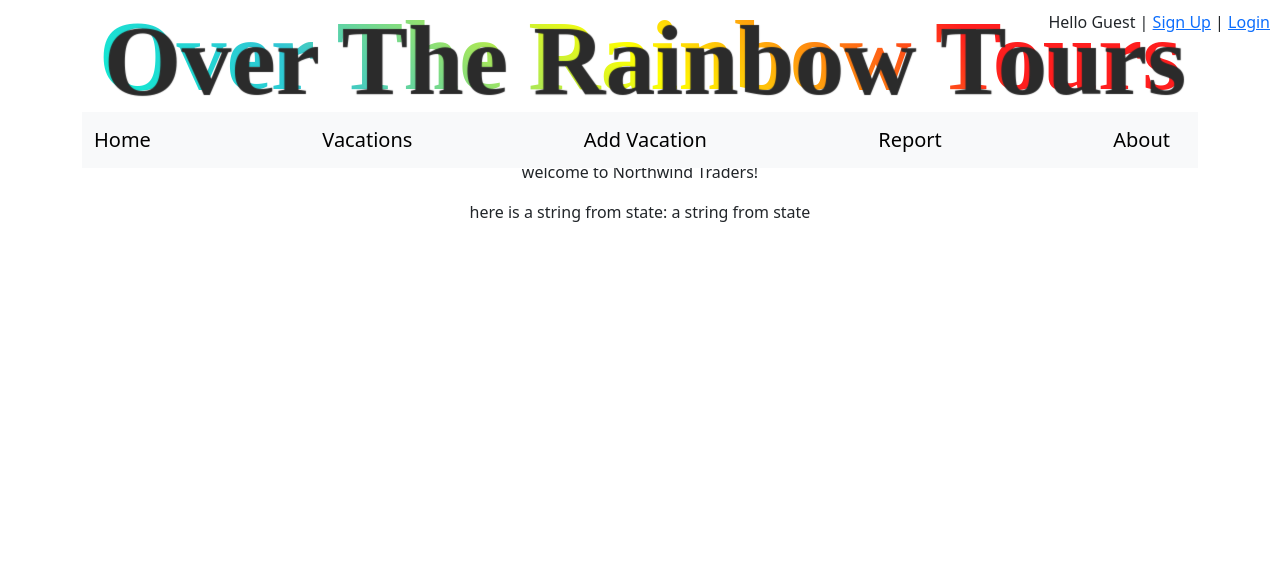
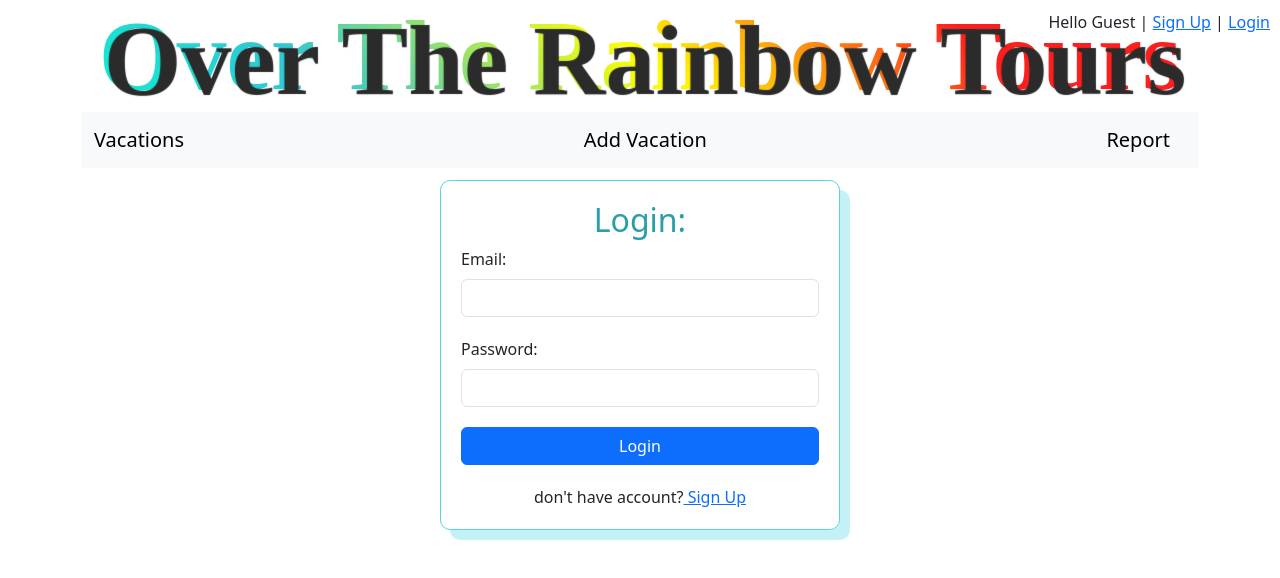
Before and after one commit to Mazalkr/vacations-management, a React (Create React App) app in the folder frontend/: page / in a window 1280 px wide. Shown: the top 578 px of the page. Built offline with nearby package versions, Linux system fonts and the light colour scheme; the HTML template or start-up script is replaced by a standard one; a web font is replaced by a local one; what notyf would draw is missing.

Commit message:
menu changes

```diff
--- a/frontend/src/components/layout/menu/Menu.tsx
+++ b/frontend/src/components/layout/menu/Menu.tsx
@@ -33,11 +33,9 @@ function Menu(): JSX.Element {
             <div className="container">
                 <nav className="navbar navbar-expand-lg bg-body-tertiary">
                     <div className="container-fluid">
-                        <NavLink className="navbar-brand" to="/home">Home</NavLink>
-                        <NavLink className="navbar-brand active" to="/vacations">Vacations</NavLink>
+                        <NavLink className="navbar-brand" to="/vacations">Vacations</NavLink>
                         <NavLink className="navbar-brand" to="/vacations/add">Add Vacation</NavLink>
                         <NavLink className="navbar-brand" to="/vacations/report">Report</NavLink>
-                        <NavLink className="navbar-brand" to="/about">About</NavLink>
                     </div>
                 </nav>
             </div>
--- a/frontend/src/components/layout/routing/Routing.tsx
+++ b/frontend/src/components/layout/routing/Routing.tsx
@@ -7,17 +7,15 @@ import List from "../../vacations/list/List";
 import Report from "../../vacations/report/Report";
 import Page404 from "../page404/Page404";
 import { Routes, Route, Navigate } from 'react-router-dom';
+
 function Routing(): JSX.Element {
     return (
         <Routes>
 
             <Route path="/signup" element={<Signup />} />
 
+            <Route path="/" element={<Login />} />
             <Route path="/login" element={<Login />} />
-
-            {/* to make the default page to 'home' we call the path: "/" */}
-            <Route path="/" element={<Home />} />
-            <Route path="/home" element={<Navigate to="/" />} />
 
             <Route path="/vacations" element={<List />} />
             <Route path="/vacations/add" element={<Add />} />
--- a/frontend/src/components/vacations/list/List.tsx
+++ b/frontend/src/components/vacations/list/List.tsx
@@ -10,7 +10,6 @@ import appConfig from "../../../utils/AppConfig";
 import VacationCard from "../vacationCard/VacationCard";
 import { vacationsStore } from "../../../redux/VacationsState";
 import Spinner from "../../common/spinner/Spinner";
-// import RandomImageSource from '../../../../../backend/images/09719cc5-87be-4663-a2bc-acfb01b8aa67.jpg'
 
 function List(): JSX.Element {
 
@@ -95,9 +94,7 @@ function List(): JSX.Element {
                 </div>
             </div>
 
-
         </div>
-
     );
 }
 
--- a/frontend/src/components/vacations/vacationCard/VacationCard.css
+++ b/frontend/src/components/vacations/vacationCard/VacationCard.css
@@ -12,7 +12,6 @@
     font-family: MathildeFont;
     font-size: 60px;
     font-weight: bolder;
-
 }
 
 .VacationCard p {
```
